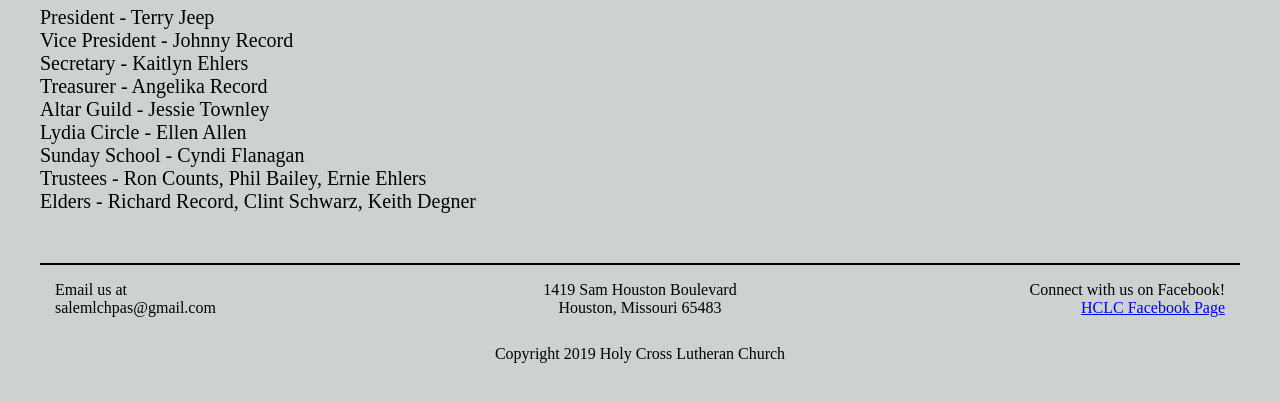
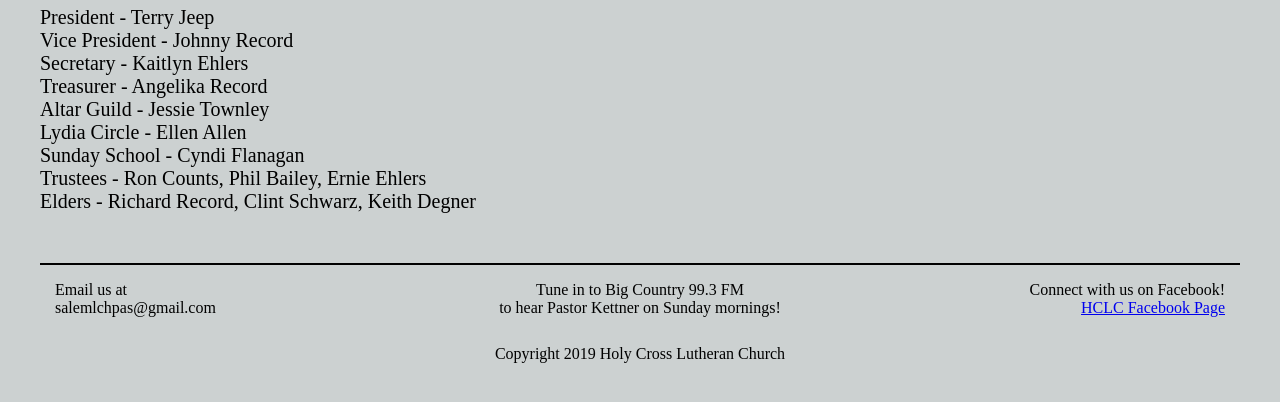
Before and after one commit to mjlane/hclc, a PHP site: page /officers.php in a window 1280 px wide. Shown: the part 275-677 px from the top of the page. Run offline with PHP 8.4, Linux system fonts and the light colour scheme.

Commit message:
Changed footer to include radio message in footer.html.

```diff
--- a/default.css
+++ b/default.css
@@ -133,10 +133,10 @@ li.dropdown {
 
 #footerCenter {
 	text-align: center;
-	margin-left: 285px;
+	margin-left: 235px;
 	padding: 0;
 	height: 75px;
-	width: 200px;
+	width: 300px;
 	float: left;
 }
 
--- a/footer.html
+++ b/footer.html
@@ -5,8 +5,8 @@
 	</div>
 
 	<div id="footerCenter">
-		<p>1419 Sam Houston Boulevard<br>
-		Houston, Missouri   65483</p>
+		<p>Tune in to Big Country 99.3 FM<br>
+		to hear Pastor Kettner on Sunday mornings!</p>
 	</div>
 
 	<div id="footerRight" >
```
